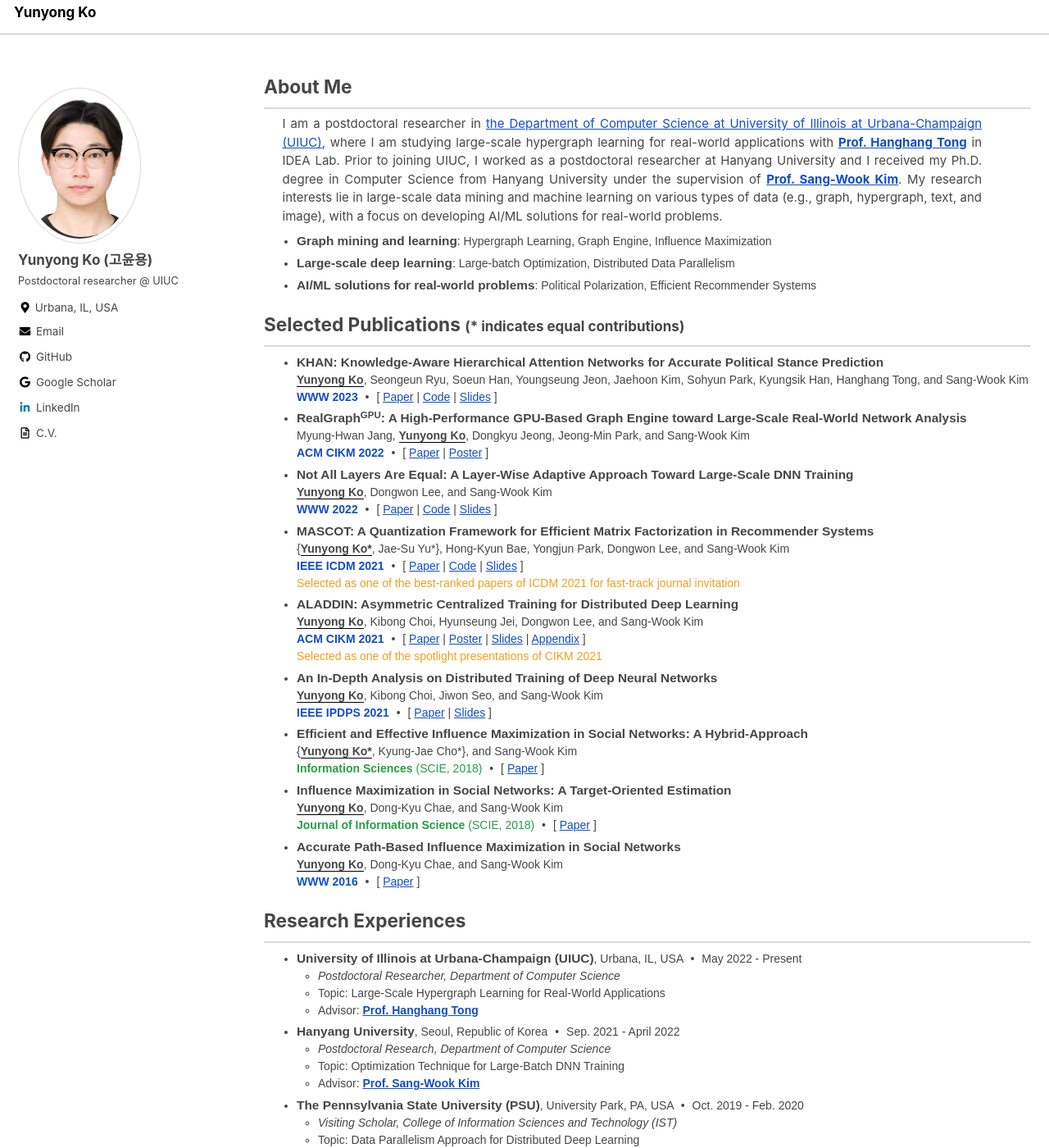
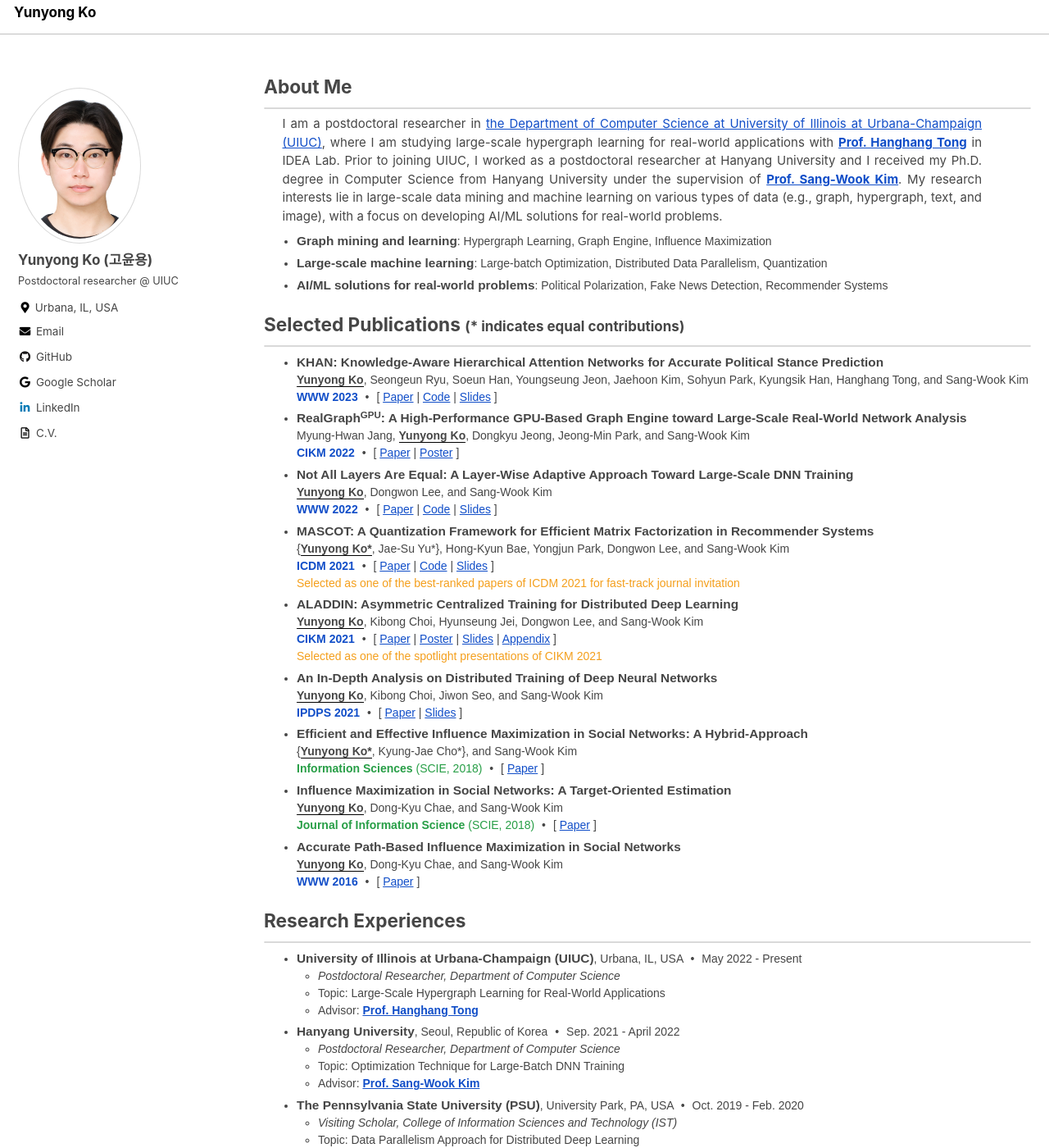
Before and after one commit to yy-ko/yy-ko.github.io, a Jekyll site: the page built from index.html, in a window 1280 px wide and 1400 px high. Shown: the whole window at 82% size. Built offline with Jekyll 4.4.1, drawn with Linux system fonts in a browser that asks for light colours; cached includes are drawn as plain includes; the list of posts is cut into pages by our own code.

Commit message:
venue organization name removal

```diff
--- a/index.html
+++ b/index.html
@@ -8,7 +8,6 @@ author_profile: true
 	<hr class="sep">
 	<p> I am a postdoctoral researcher in <a href="https://cs.illinois.edu">the Department of Computer Science at University of Illinois at Urbana-Champaign (UIUC)</a>,
 	where I am studying large-scale hypergraph learning for real-world applications with <a href="http://tonghanghang.org/"><strong>Prof. Hanghang Tong</strong></a> in IDEA Lab.
-	<!-- Currently, I am supported by <a href="https://www.nrf.re.kr">the Postdoctoral Fellowship Program</a> sponsored by the National Research Foundation of Korea (NRF). -->
 	Prior to joining UIUC, I worked as a postdoctoral researcher at Hanyang University and I received my Ph.D. degree in Computer Science from Hanyang University under the supervision of <a href="https://bigdas.hanyang.ac.kr/sang-wook/"><strong>Prof. Sang-Wook Kim</strong></a>.
 	<!-- <strong>I’m on the 2023-2024 academic job market. Please feel free to reach out if you have potential job opportunities.</strong> -->
 	My research interests lie in large-scale data mining and machine learning on various types of data (e.g., graph, hypergraph, text, and image), with a focus on developing AI/ML solutions for real-world problems.
@@ -17,9 +16,9 @@ author_profile: true
 	<ul class="my_list">
 		<li><strong class='title'>Graph mining and learning</strong>: Hypergraph Learning, Graph Engine, Influence Maximization
 		</li>
-		<li><strong class='title'>Large-scale deep learning</strong>: Large-batch Optimization, Distributed Data Parallelism
+		<li><strong class='title'>Large-scale machine learning</strong>: Large-batch Optimization, Distributed Data Parallelism, Quantization
 		</li>
-		<li><strong class='title'>AI/ML solutions for real-world problems</strong>: Political Polarization, Efficient Recommender Systems
+		<li><strong class='title'>AI/ML solutions for real-world problems</strong>: Political Polarization, Fake News Detection, Recommender Systems
 		</li>
 	</ul>
 </div>
@@ -77,7 +76,7 @@ author_profile: true
 			Myung-Hwan Jang, <strong><u>Yunyong Ko</u></strong>, Dongkyu Jeong, Jeong-Min Park, and Sang-Wook Kim <br>
 			<!-- <span class="venue conf">ACM International Conference on Information and Knowledge Management (<strong>ACM CIKM</strong>) 2022</span> -->
 			<!-- <span class="venue conf"><strong>ACM CIKM 2022</strong> (Short Paper)</span> -->
-			<span class="venue conf"><strong>ACM CIKM 2022</strong></span>
+			<span class="venue conf"><strong>CIKM 2022</strong></span>
 			<span class="dot-sep">&#8226;</span>
 			<span>[ <a href="/assets/files/CIKM22-realgraph-paper.pdf">Paper</a> | <a href="/assets/files/CIKM22-realgraph-poster.pdf">Poster</a> ]</span>
 		</li>
@@ -107,7 +106,7 @@ author_profile: true
 		<li> <strong class='title'>MASCOT: A Quantization Framework for Efficient Matrix Factorization in Recommender Systems </strong> <br>
 			{<strong><u>Yunyong Ko*</u></strong>, Jae-Su Yu*}, Hong-Kyun Bae, Yongjun Park, Dongwon Lee, and Sang-Wook Kim <br>
 			<!-- <span class="venue conf">IEEE International Conference on Data Mining (<strong>IEEE ICDM</strong>) 2021</span> -->
-			<span class="venue conf"><strong>IEEE ICDM 2021</strong></span>
+			<span class="venue conf"><strong>ICDM 2021</strong></span>
 			<span class="dot-sep">&#8226;</span>
 			<span>[ <a href="/assets/files/ICDM21-mascot-paper.pdf">Paper</a> <span> | </span> <a href="https://github.com/yy-ko/mascot-icdm21">Code</a> <span>|</span> <a href="/assets/files/ICDM21-mascot-presentation.pdf">Slides</a> ]</span> <br>
 			<span class="award">Selected as one of the best-ranked papers of ICDM 2021 for fast-track journal invitation</span>
@@ -115,7 +114,7 @@ author_profile: true
 		<li> <strong class='title'>ALADDIN: Asymmetric Centralized Training for Distributed Deep Learning </strong> <br>
 			<strong><u>Yunyong Ko</u></strong>, Kibong Choi, Hyunseung Jei, Dongwon Lee, and Sang-Wook Kim <br>
 			<!-- <span class="venue conf">ACM International Conference on Information and Knowledge Management (<strong>ACM CIKM</strong>) 2021</span>  -->
-			<span class="venue conf"><strong>ACM CIKM 2021</strong></span>
+			<span class="venue conf"><strong>CIKM 2021</strong></span>
 			<span class="dot-sep">&#8226;</span>
 			<span>[ <a href="/assets/files/CIKM21-aladdin-paper.pdf">Paper</a> <span>|</span> <a href="/assets/files/CIKM21-aladdin-poster.pdf">Poster</a> <span>|</span> <a href="/assets/files/CIKM21-aladdin-presentation.pdf">Slides</a> <span>|</span> <a href="https://sites.google.com/view/aladdin-proofs/home?authuser=0">Appendix</a> ]</span> <br>
 			<span class="award">Selected as one of the spotlight presentations of CIKM 2021 </span>
@@ -124,7 +123,7 @@ author_profile: true
 		<li> <strong class='title'>An In-Depth Analysis on Distributed Training of Deep Neural Networks </strong> <br>
 			<strong><u>Yunyong Ko</u></strong>, Kibong Choi, Jiwon Seo, and Sang-Wook Kim <br>
 			<!-- <span class="venue conf">IEEE International Parallel and Distributed Processing Symposium (<strong>IEEE IPDPS</strong>) 2021</span> -->
-			<span class="venue conf"><strong>IEEE IPDPS 2021</strong></span>
+			<span class="venue conf"><strong>IPDPS 2021</strong></span>
 			<span class="dot-sep">&#8226;</span>
 			<span>[ <a href="/assets/files/IPDPS21-analysis-paper.pdf">Paper</a> <span>|</span> <a href="/assets/files/IPDPS21-analysis-presentation.pdf">Slides</a> ]</span> <br>
 		</li>
@@ -175,7 +174,7 @@ author_profile: true
 		</li>
 		<li><strong class="title">Hanyang University</strong>, Seoul, Republic of Korea <span class="dot-sep">&#8226;</span> Sep. 2021 - April 2022
 			<ul class="inner-ul">
-				<li class="inner-li"> <i>Postdoctoral Research, Department of Computer Science</i> </li>
+				<li class="inner-li"> <i>Postdoctoral Researcher, Department of Computer Science</i> </li>
 				<li class="inner-li"> Topic: Optimization Technique for Large-Batch DNN Training </li>
 				<li class="inner-li"> Advisor: <a href="https://bigdas.hanyang.ac.kr/sang-wook/"><strong>Prof. Sang-Wook Kim</strong></a> </li>
 			</ul>
```
